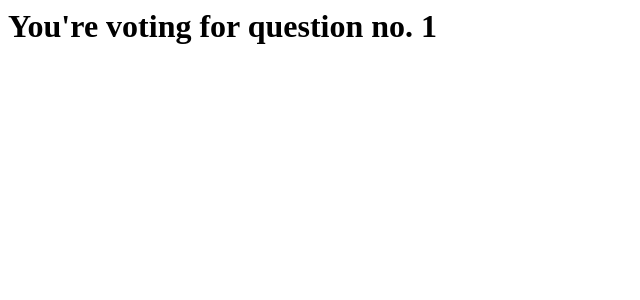
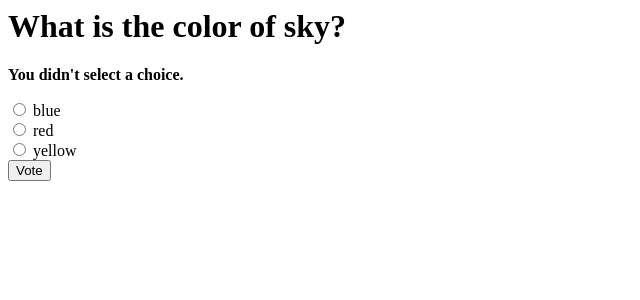
Before and after one commit to dhakad0001/django-tutorials, a Django app: page /polls/1/vote/ in a window 1280 px wide. Shown: the top 300 px of the page, without its empty margins (0-640 px from the left). Run offline with Django 4.2, Linux system fonts and the light colour scheme; data comes from the database, SQL or seed files in the repository; both versions use the stored data as it was after the commit; tables that the repository leaves empty hold one stand-in row (values such as "Sample post").

Commit message:
django project finished

```diff
--- a/mysite/polls/views.py
+++ b/mysite/polls/views.py
@@ -1,5 +1,5 @@
-from django.shortcuts import render
-from django.http import HttpResponse
+from django.shortcuts import render, reverse
+from django.http import HttpResponse, HttpResponseRedirect
 
 from polls.models import Question, Choice
 
@@ -14,16 +14,44 @@ def index(request):
     }
 
     return render(request, 'polls/index.html', context)
-    # return HttpResponse("Dummy response")
 
 def detail(request, question_id):
-    html = f"<h1>This page will show the<br> question no. {question_id}<br> with all its choices</h1>"
-    return HttpResponse(html)
+    question = Question.objects.get(id=question_id)
+    context = {
+        'question': question
+    }
+    return render(request, 'polls/detail.html', context)
 
 def results(request, question_id):
-    html = f"<h1>This page will show polling result of question no. {question_id}</h1>"
-    return HttpResponse(html)
+    '''
+        Q1.
+
+        c1 - vote count
+        c2 - vote count
+        c3 - vote count
+    '''
+    question = Question.objects.get(id=question_id)
+    context = {
+        'question': question
+    }
+    return render(request, 'polls/result.html', context)
+
 
 def vote(request, question_id):
-    html = f"<h1>You're voting for question no. {question_id}</h1>"
-    return HttpResponse(html)
+    question = Question.objects.get(id=question_id)
+
+    try:
+        selected_choice = Choice.objects.get(id=request.POST["my_selection"])
+
+    except (KeyError, Choice.DoesNotExist):
+        # Redisplay the question voting form.
+        return render(request, "polls/detail.html", { "question": question, "error_message": "You didn't select a choice.",},
+        )
+
+    else:
+        selected_choice.votes += 1
+        selected_choice.save()
+        # Always return an HttpResponseRedirect after successfully dealing
+        # with POST data. This prevents data from being posted twice if a
+        # user hits the Back button.
+        return HttpResponseRedirect(reverse("results", args=(question.id,)))
--- /dev/null
+++ b/mysite/static/polls/style.css
@@ -0,0 +1,3 @@
+li a {
+    color: green;
+}
--- a/mysite/templates/polls/detail.html
+++ b/mysite/templates/polls/detail.html
@@ -6,15 +6,34 @@
 </head>
 <body>
     <!-- 1. question
-        - c1
+        - _ c1
         - c2 - selected this
         - c3
 
         submit button
     -->
 
-    <form action="">
+    <!-- http request method
+    POST
+    GET
+    DELETE
+    PUT
+    -->
+    <form action="{% url 'vote' question.id %}" method="post">
+        {% csrf_token %}
 
+        <h1>{{ question.question_text }}</h1>
+
+        {% if error_message %}
+            <p><strong>{{ error_message }}</strong></p>
+        {% endif %}
+
+        {% for choice in question.choice_set.all %}
+            <input type="radio" name="my_selection" id="choice{{ forloop.counter }}" value="{{ choice.id }}">
+            <label for="choice{{ forloop.counter }}">{{ choice.choice_text }}</label><br>
+        {% endfor %}
+
+        <input type="submit" value="Vote">
     </form>
 </body>
 </html>
--- a/mysite/templates/polls/index.html
+++ b/mysite/templates/polls/index.html
@@ -1,8 +1,11 @@
+{% load static %}
+
 <html lang="en">
 <head>
     <meta charset="UTF-8">
     <meta name="viewport" content="width=device-width, initial-scale=1.0">
     <title>Home</title>
+    <link rel="stylesheet" href="{% static 'polls/style.css' %}">
 </head>
 <body>
     {% if question_list %}
```
Also changed, not shown: mysite/templates/polls/result.html (added, +22 -0 lines), mysite/db.sqlite3.
